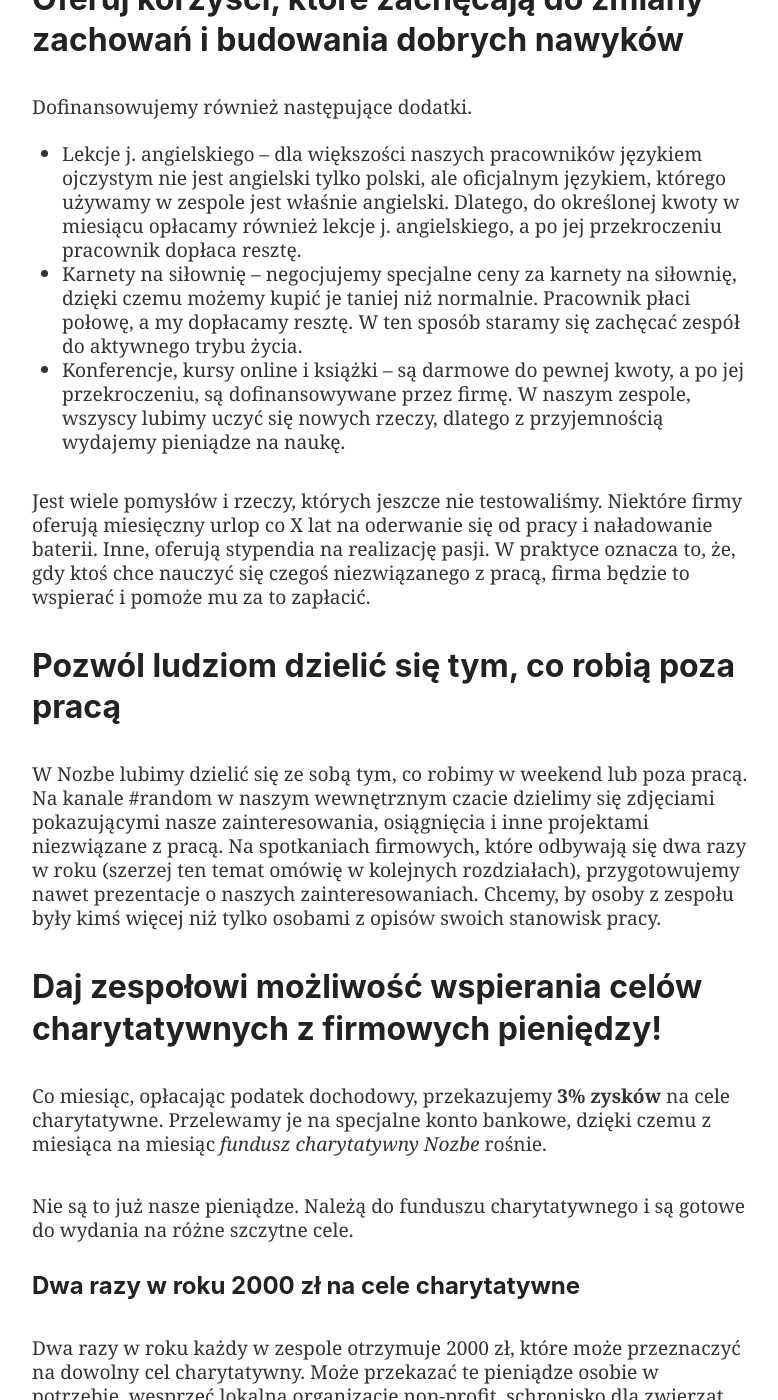
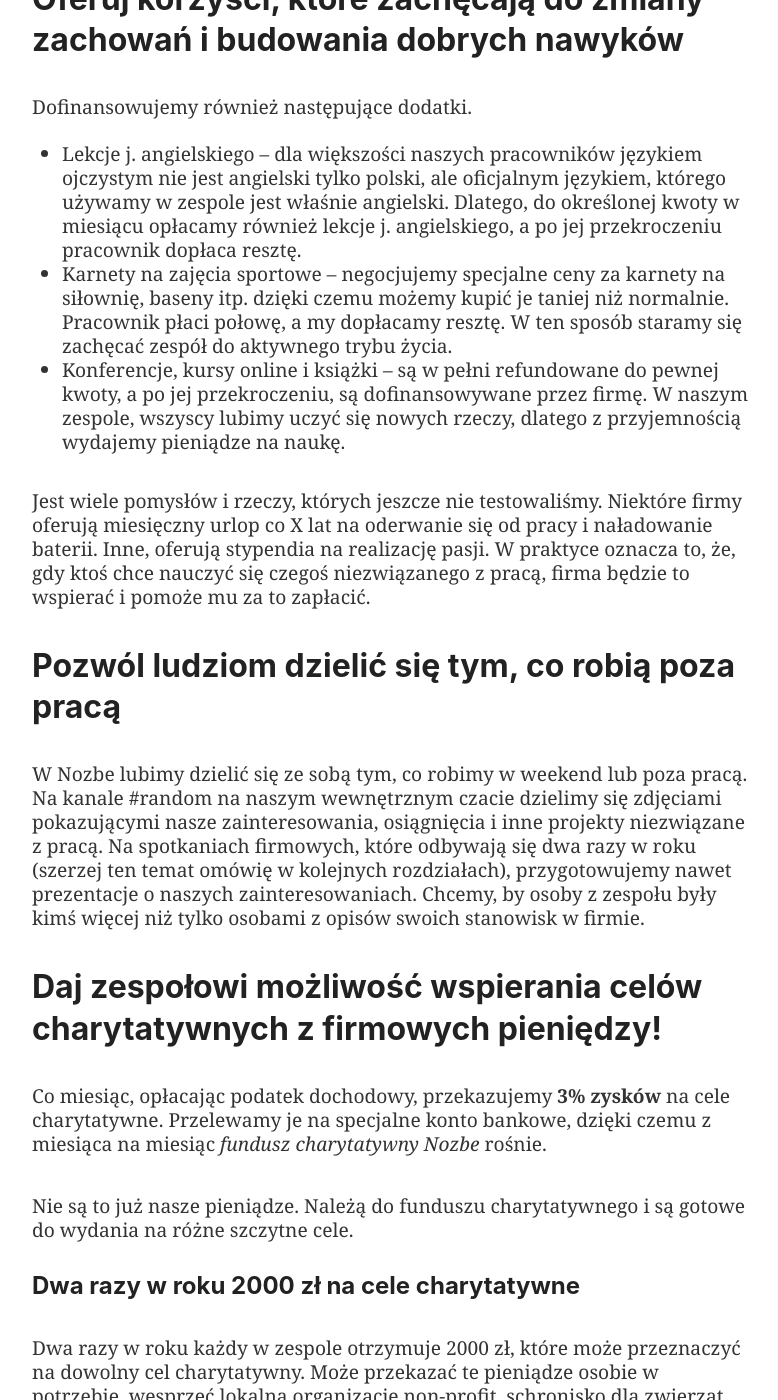
Before and after one commit to Nozbe/NoOffice.org, a Jekyll site: the page built from _pl/perks.md, in a window 1280 px wide and 1400 px high, scrolled down 3301 px. Shown: the whole window, without its empty margins (248-1026 px from the left). Built offline with Jekyll 4.4.1, drawn with Linux system fonts in a browser that asks for light colours; some of the changed text lies outside the part shown.

Commit message:
Update perks.md

```diff
--- a/_pl/perks.md
+++ b/_pl/perks.md
@@ -42,7 +42,7 @@
 * Potrzebujesz nowego komputera? Wybierz taki, jaki chcesz. My zapłacimy połowę, a Ty dopłacisz drugą część.
 * Potrzebujesz nowe biurko? Krzesło biurowe? Dodatkowy monitor? Znajdź taki, który Ci odpowiada, a my zapłacimy połowę jego ceny plus podatki. Dodatkowo, oferujmy możliwość spłaty danej rzeczy w miesięcznych ratach. Oczywiście bez odsetek!
 
-W zależności od tego, co kupuje, po dwóch latach komputer, smartfon, urządzenie biurowe przechodzi na własność pracownika. Wykreślamy go z firmowej ewidencji, a pracownik może zrobić z nim, co chce: zatrzymać, sprzedać lub oddać komuś innemu. O szczegóły możesz zapytać swojego księgowego.
+Bez względu na to, co kupuje, po dwóch latach komputer, smartfon, urządzenie biurowe przechodzi na własność pracownika. Wykreślamy go z firmowej ewidencji, a pracownik może zrobić z nim, co chce: zatrzymać, sprzedać lub oddać komuś innemu. O szczegóły możesz zapytać swojego księgowego.
 
 Z tego, co zaobserwowaliśmy, ludzie wolą mieć sprzęt na, którym pracują, na własność i jeśli mogą go mieć za połowę ceny, naprawdę to doceniają. Ponadto, pracując na własnym sprzęcie, dużo bardziej o niego dbają.
 
@@ -51,14 +51,14 @@
 Dofinansowujemy również następujące dodatki.
 
 * Lekcje j. angielskiego – dla większości naszych pracowników językiem ojczystym nie jest angielski tylko polski, ale oficjalnym językiem, którego używamy w zespole jest właśnie angielski. Dlatego, do określonej kwoty w miesiącu opłacamy również lekcje j. angielskiego, a po jej przekroczeniu pracownik dopłaca resztę.
-* Karnety na siłownię – negocjujemy specjalne ceny za karnety na siłownię, dzięki czemu możemy kupić je taniej niż normalnie. Pracownik płaci połowę, a my dopłacamy resztę. W ten sposób staramy się zachęcać zespół do aktywnego trybu życia.
-* Konferencje, kursy online i książki – są darmowe do pewnej kwoty, a po jej przekroczeniu, są dofinansowywane przez firmę. W naszym zespole, wszyscy lubimy uczyć się nowych rzeczy, dlatego z przyjemnością wydajemy pieniądze na naukę.
+* Karnety na zajęcia sportowe – negocjujemy specjalne ceny za karnety na siłownię, baseny itp. dzięki czemu możemy kupić je taniej niż normalnie. Pracownik płaci połowę, a my dopłacamy resztę. W ten sposób staramy się zachęcać zespół do aktywnego trybu życia.
+* Konferencje, kursy online i książki – są w pełni refundowane do pewnej kwoty, a po jej przekroczeniu, są dofinansowywane przez firmę. W naszym zespole, wszyscy lubimy uczyć się nowych rzeczy, dlatego z przyjemnością wydajemy pieniądze na naukę.
 
 Jest wiele pomysłów i rzeczy, których jeszcze nie testowaliśmy. Niektóre firmy oferują miesięczny urlop co X lat na oderwanie się od pracy i naładowanie baterii. Inne, oferują stypendia na realizację pasji. W praktyce oznacza to, że, gdy ktoś chce nauczyć się czegoś niezwiązanego z pracą, firma będzie to wspierać i pomoże mu za to zapłacić.
 
 ## Pozwól ludziom dzielić się tym, co robią poza pracą
 
-W Nozbe lubimy dzielić się ze sobą tym, co robimy w weekend lub poza pracą. Na kanale #random w naszym wewnętrznym czacie dzielimy się zdjęciami pokazującymi nasze zainteresowania, osiągnięcia i inne projektami niezwiązane z pracą. Na spotkaniach firmowych, które odbywają się dwa razy w roku (szerzej ten temat omówię w kolejnych rozdziałach), przygotowujemy nawet prezentacje o naszych zainteresowaniach. Chcemy, by osoby z zespołu były kimś więcej niż tylko osobami z opisów swoich stanowisk pracy.
+W Nozbe lubimy dzielić się ze sobą tym, co robimy w weekend lub poza pracą. Na kanale #random na naszym wewnętrznym czacie dzielimy się zdjęciami pokazującymi nasze zainteresowania, osiągnięcia i inne projekty niezwiązane z pracą. Na spotkaniach firmowych, które odbywają się dwa razy w roku (szerzej ten temat omówię w kolejnych rozdziałach), przygotowujemy nawet prezentacje o naszych zainteresowaniach. Chcemy, by osoby z zespołu były kimś więcej niż tylko osobami z opisów swoich stanowisk w firmie.
 
 ## Daj zespołowi możliwość wspierania celów charytatywnych z firmowych pieniędzy!
 
```
Also changed, not shown: other parts of _pl/perks.md (+5 -5 lines).
